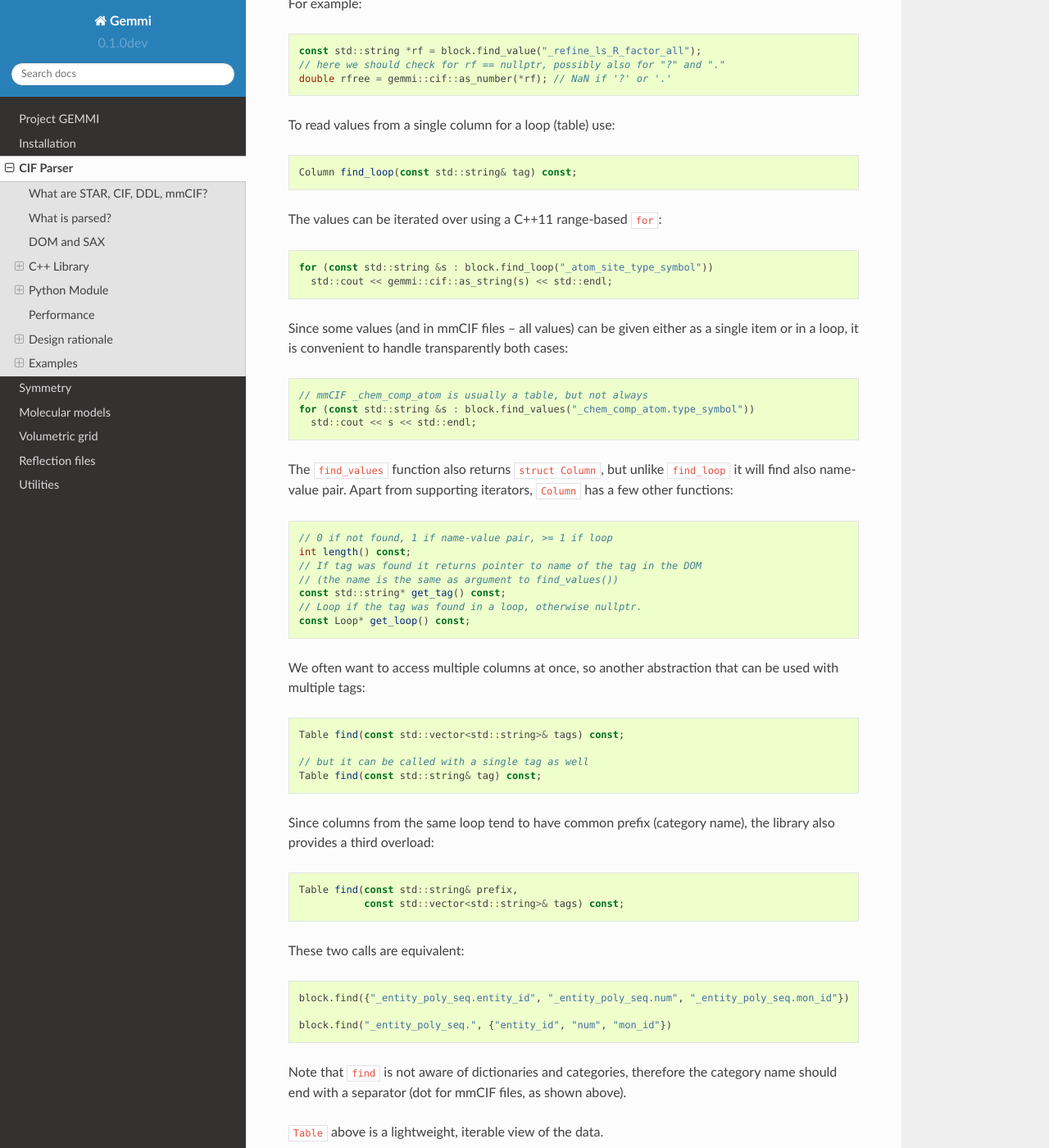
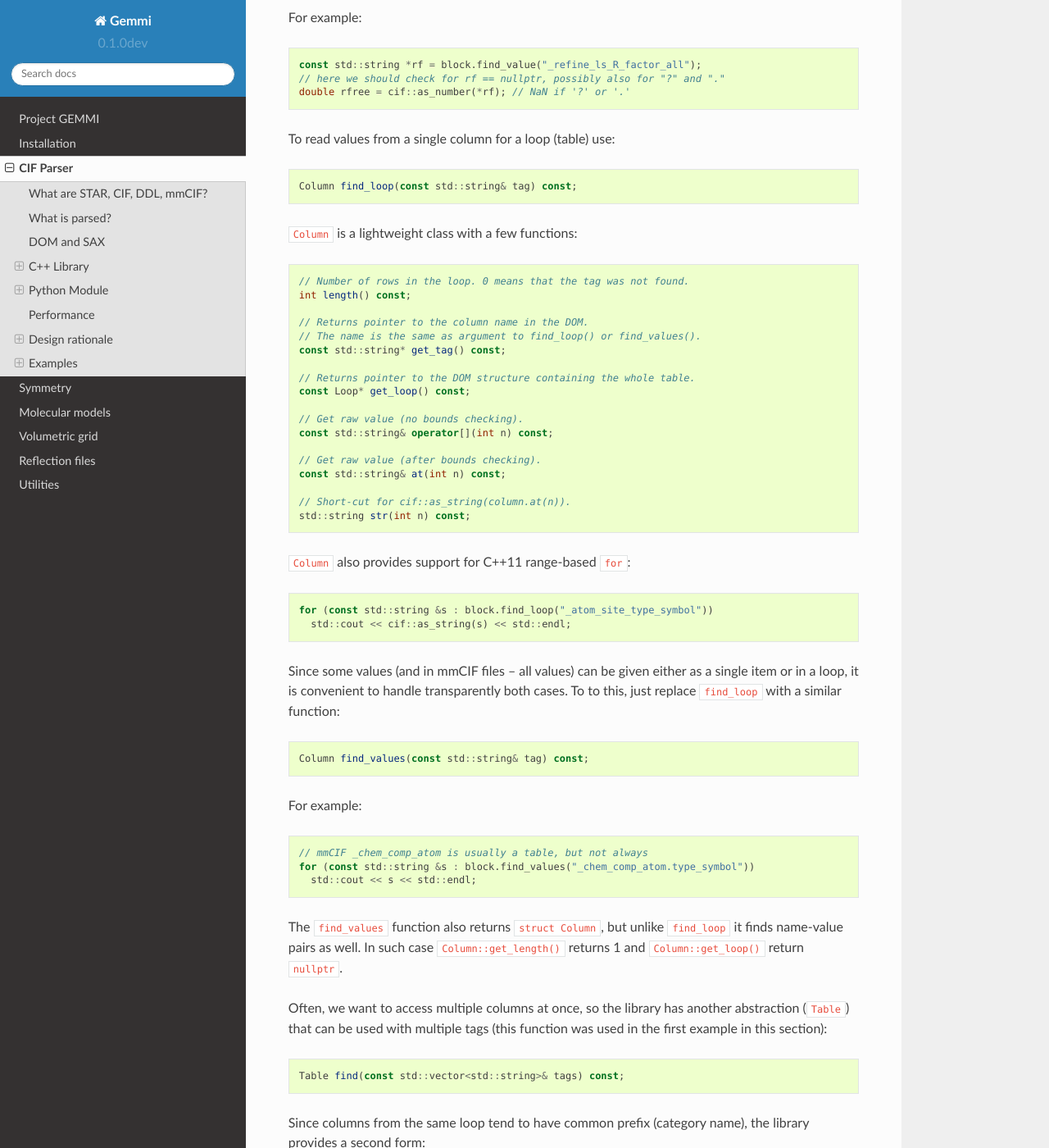
Before and after one commit to project-gemmi/gemmi, a Sphinx documentation site: the page built from docs/cif-parser.rst, in a window 1280 px wide and 1400 px high, scrolled down 5909 px. Shown: the whole window at 82% size. Built offline with Sphinx 7.4.7 and the Read the Docs theme 2.0.0, drawn with Linux system fonts in a browser that asks for light colours; some of the changed text lies outside the part shown.

Commit message:
more docs; remove one overload of cif::Block::find()

```diff
--- a/docs/cif-parser.rst
+++ b/docs/cif-parser.rst
@@ -114,11 +114,11 @@
 
 We use it to read:
 
-* mmCIF files
+* mmCIF files (both coordinates and structure factors)
+* CIF files from Crystallography Open Database (COD)
 * Chemical Component Dictionary from PDB
 * DDL1 and DDL2 dictionaries from IUCr and PDB
 * monomer library a.k.a. Refmac dictionary
-* a subset of Crystallography Open Database (COD)
 
 The parser handles:
 
@@ -248,7 +248,8 @@
 a gzipped file (by uncompressing it first into a memory buffer)
 if the filename ends with ``.gz``::
 
-    gemmi::cif::Document doc = gemmi::cif::read(gemmi::MaybeGzipped(path));
+    // in this and all the next examples: namespace cif = gemmi::cif;
+    cif::Document doc = cif::read(gemmi::MaybeGzipped(path));
 
 If you use it, you must also link the program with zlib. On Unix systems
 it usually means adding ``-lz`` to the compiler invocation.
@@ -288,47 +289,66 @@
 
     const std::string *rf = block.find_value("_refine_ls_R_factor_all");
     // here we should check for rf == nullptr, possibly also for "?" and "."
-    double rfree = gemmi::cif::as_number(*rf); // NaN if '?' or '.'
+    double rfree = cif::as_number(*rf); // NaN if '?' or '.'
 
 To read values from a single column for a loop (table) use::
 
     Column find_loop(const std::string& tag) const;
 
-The values can be iterated over using a C++11 range-based ``for``::
+``Column`` is a lightweight class with a few functions::
+
+    // Number of rows in the loop. 0 means that the tag was not found.
+    int length() const;
+
+    // Returns pointer to the column name in the DOM.
+    // The name is the same as argument to find_loop() or find_values().
+    const std::string* get_tag() const;
+
+    // Returns pointer to the DOM structure containing the whole table.
+    const Loop* get_loop() const;
+
+    // Get raw value (no bounds checking).
+    const std::string& operator[](int n) const;
+
+    // Get raw value (after bounds checking).
+    const std::string& at(int n) const;
+
+    // Short-cut for cif::as_string(column.at(n)).
+    std::string str(int n) const;
+
+``Column`` also provides support for C++11 range-based ``for``::
 
     for (const std::string &s : block.find_loop("_atom_site_type_symbol"))
-      std::cout << gemmi::cif::as_string(s) << std::endl;
+      std::cout << cif::as_string(s) << std::endl;
 
 Since some values (and in mmCIF files -- all values) can be given
 either as a single item or in a loop, it is convenient to handle
-transparently both cases::
+transparently both cases. To to this, just replace ``find_loop`` with
+a similar function::
+
+    Column find_values(const std::string& tag) const;
+
+For example::
 
     // mmCIF _chem_comp_atom is usually a table, but not always
     for (const std::string &s : block.find_values("_chem_comp_atom.type_symbol"))
       std::cout << s << std::endl;
 
 The ``find_values`` function also returns ``struct Column``,
-but unlike ``find_loop`` it will find also name-value pair.
-Apart from supporting iterators, ``Column`` has a few other functions::
+but unlike ``find_loop`` it finds name-value pairs as well.
+In such case ``Column::get_length()`` returns 1
+and ``Column::get_loop()`` return ``nullptr``.
 
-    // 0 if not found, 1 if name-value pair, >= 1 if loop
-    int length() const;
-    // If tag was found it returns pointer to name of the tag in the DOM
-    // (the name is the same as argument to find_values())
-    const std::string* get_tag() const;
-    // Loop if the tag was found in a loop, otherwise nullptr.
-    const Loop* get_loop() const;
 
-We often want to access multiple columns at once,
-so another abstraction that can be used with multiple tags::
+Often, we want to access multiple columns at once,
+so the library has another abstraction (``Table``)
+that can be used with multiple tags
+(this function was used in the first example in this section)::
 
     Table find(const std::vector<std::string>& tags) const;
 
-    // but it can be called with a single tag as well
-    Table find(const std::string& tag) const;
-
 Since columns from the same loop tend to have common prefix (category name),
-the library also provides a third overload::
+the library provides a second form::
 
     Table find(const std::string& prefix,
                const std::vector<std::string>& tags) const;
@@ -343,14 +363,15 @@
 therefore the category name should end with a separator
 (dot for mmCIF files, as shown above).
 
-``Table`` above is a lightweight, iterable view of the data.
+``Table`` above is, like ``Column``,  a lightweight, iterable view of the data.
 
 TODO: document Table methods (``ok()``, ``width()``, ``length()``,
 ``operator[](size_t)``, ``at(size_t)``, ``find_row(const std::string&)``.
 
 TODO: document optional tags: ``{"_required_tag", "?_optional_tag"}``
 
-The first example in this section shows how this function can be used.
+mmCIF categories
+~~~~~~~~~~~~~~~~
 
 Editing
 -------
@@ -387,6 +408,8 @@
 Reading a file
 --------------
 
+The content of a CIF file is stored in class ``Document``.
+
 .. testcode::
 
   from gemmi import cif
@@ -400,24 +423,44 @@
 Document
 --------
 
-Functions in the previous section return object of class ``Document``
-that contains blocks with data.
+``Document`` contains blocks with data.
+It can be iterated, accessed by block index and by block name:
 
-TODO: document Document
+.. doctest::
 
-* __len__
-* __iter__
-* __getitem__
-* __delitem__
-* sole_block()
-* find_block()
-* clear()
+  >>> doc = cif.read_file("components.cif")
+  >>> len(doc)  #doctest: +SKIP
+  25219
+  >>> doc[0]
+  <gemmi.cif.Block 000>
+  >>> doc[-1]
+  <gemmi.cif.Block ZZZ>
+  >>> doc['MSE']
+  <gemmi.cif.Block MSE>
 
+  >>> # The function block.find_block(name) is like block[name] ...
+  >>> doc.find_block('MSE')
+  <gemmi.cif.Block MSE>
+  >>> # ... except when the block is not found:
+  >>> doc.find_block('no such thing')  # -> None
+  >>> # doc['no such thing'] # -> KeyError
+
+  # As many cif files (including mmCIF) have only a single block,
+  # we have a dedicated function that check if it is indeed a file with
+  # a single block (throws exception if not) and returns the block
+  >>> cif.read("../tests/1pfe.cif.gz").sole_block()
+  <gemmi.cif.Block 1PFE>
+
+Functions that modify the content of the block are described in the section
+"Editing" below.
 
 Block
 -----
 
 TODO: document Block
+
+mmCIF categories
+~~~~~~~~~~~~~~~~
 
 mmCIF files group data into categories.
 
```
Also changed, not shown: other parts of docs/cif-parser.rst (+10 -4 lines), 7 other files.
